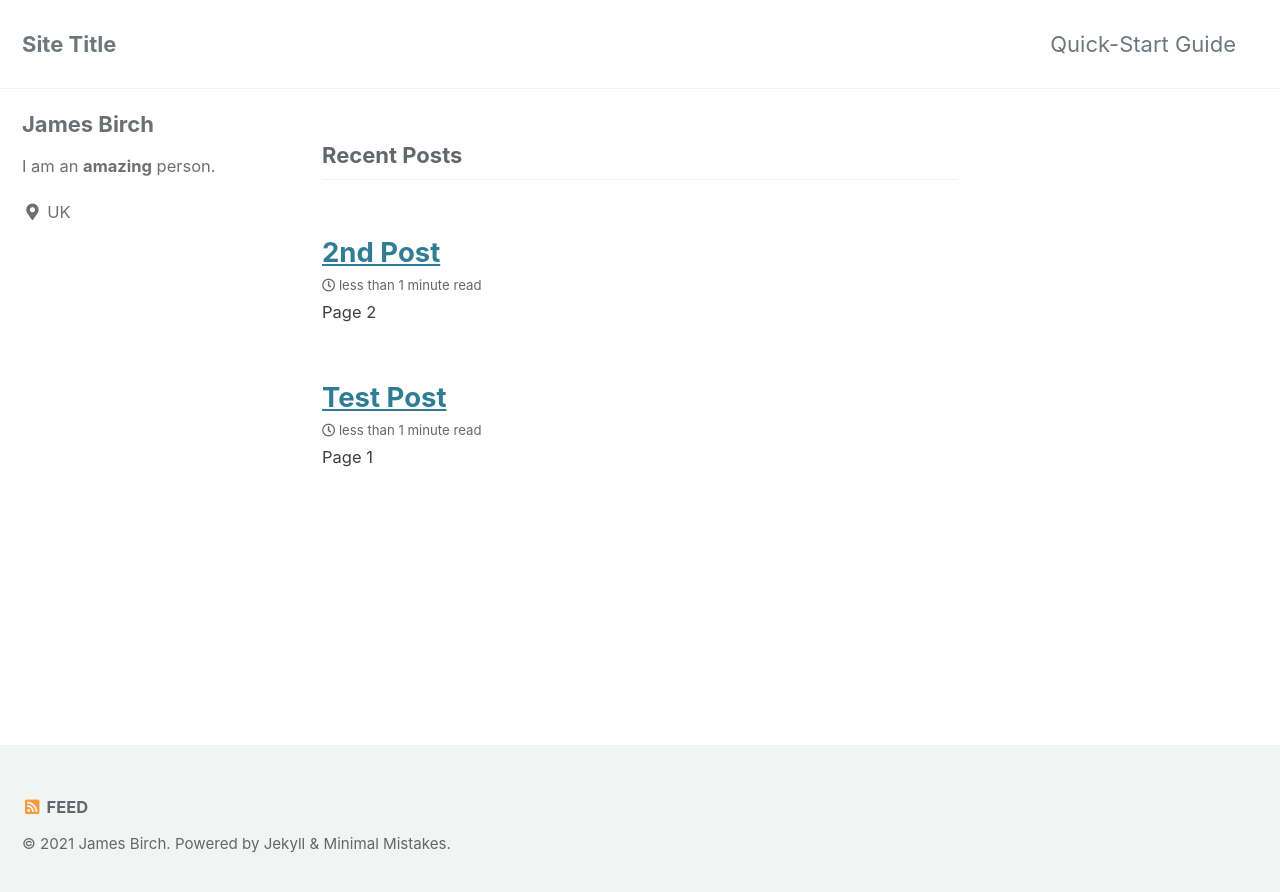
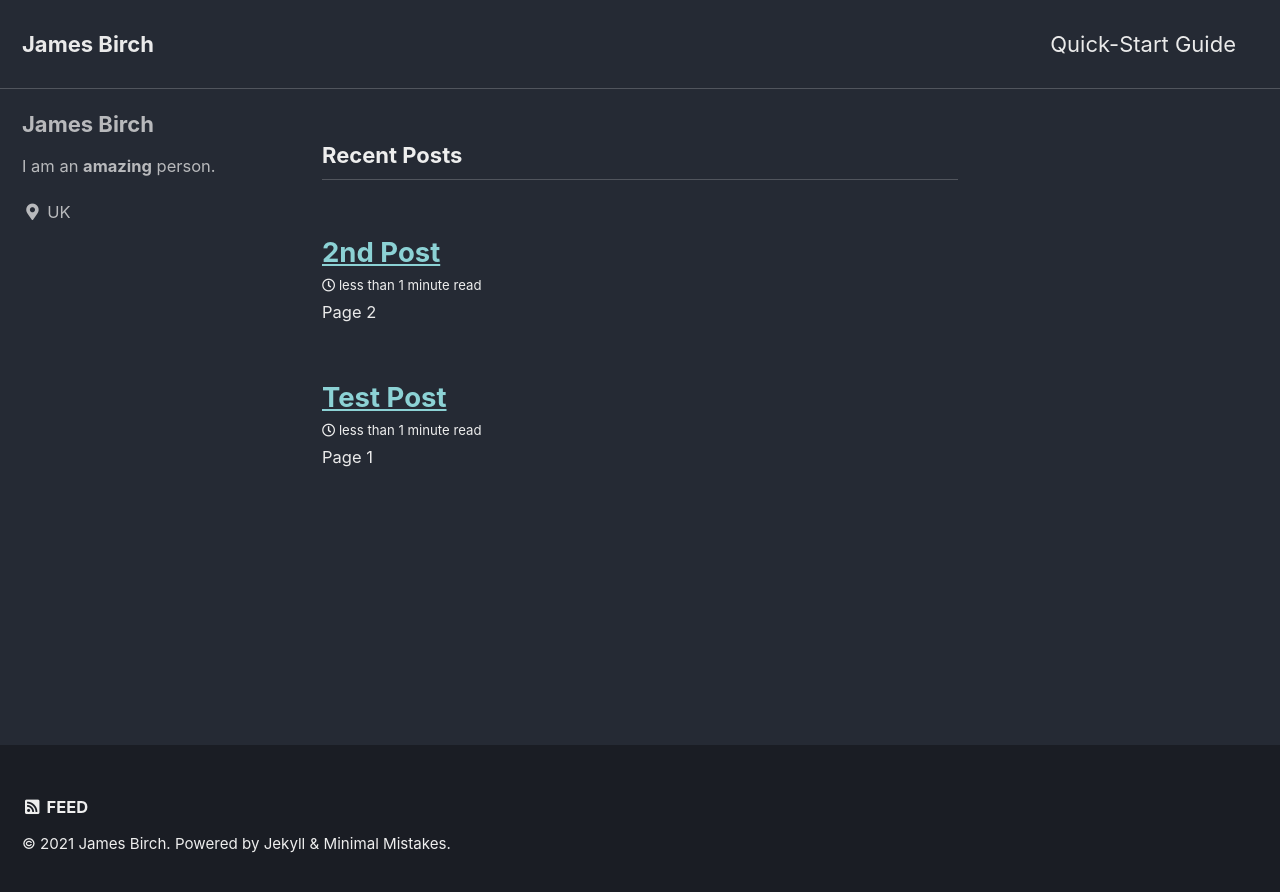
Before and after one commit to jamesrbirch/jamesrbirch.github.io, a Jekyll site: the page built from index.html, in a window 1280 px wide. Shown: the top 892 px of the page. Built offline with Jekyll 4.4.1, drawn with Linux system fonts in a browser that asks for light colours; cached includes are drawn as plain includes; the list of posts is cut into pages by our own code.

Commit message:
Trying a different remote blog theme

```diff
--- a/_config.yml
+++ b/_config.yml
@@ -12,16 +12,16 @@
 
 # theme                  : "minimal-mistakes-jekyll"
 # remote_theme           : "mmistakes/minimal-mistakes"
-minimal_mistakes_skin: 'default' # "air", "aqua", "contrast", "dark", "dirt", "neon", "mint", "plum", "sunrise"
+minimal_mistakes_skin: 'dark' # "air", "aqua", "contrast", "dark", 'default', "dirt", "neon", "mint", "plum", "sunrise"
 
 # Site Settings
 locale: 'en-UK'
-title: 'Site Title'
+title: 'James Birch'
 title_separator: '-'
 subtitle: # site tagline that appears below site title in masthead
 name: 'James Birch'
-description: 'An amazing website.'
-url: # the base hostname & protocol for your site e.g. "https://mmistakes.github.io"
+description: 'A place so I can remember how the hell I did it the first time :)'
+url: 'https://jamesrbirch.github.io/' # the base hostname & protocol for your site e.g. "https://mmistakes.github.io"
 baseurl: # the subpath of your site, e.g. "/blog"
 repository: # GitHub username/repo-name e.g. "mmistakes/minimal-mistakes"
 teaser: # path of fallback teaser image, e.g. "/assets/images/500x300.png"
```
